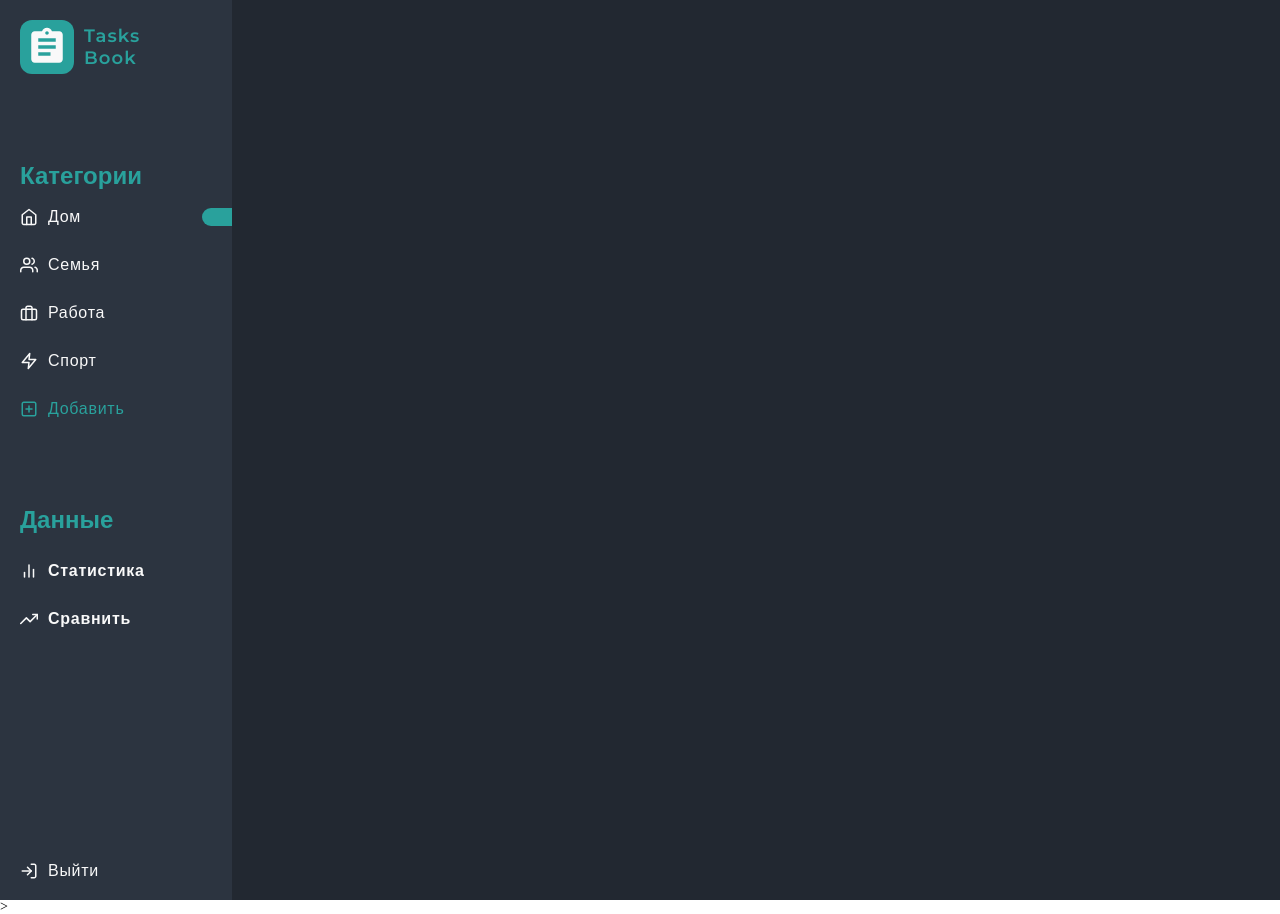
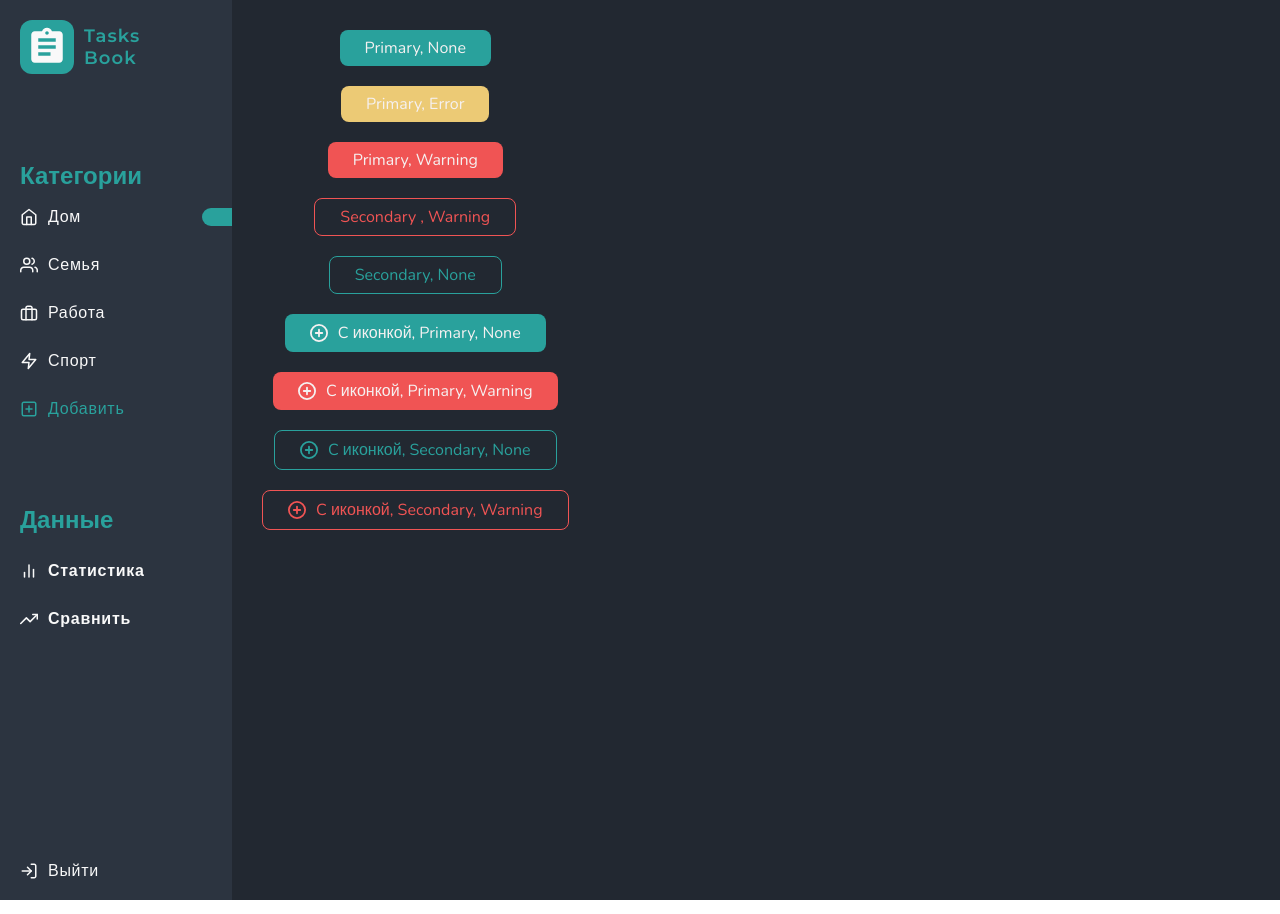
Before and after one commit to Linomadim/Modern-Todo, a website with bundled scripts: page src/index.html in a window 1280 px wide. Built offline with nearby package versions, Linux system fonts and the light colour scheme.

Commit message:
add component 'buttons' and corrected inaccuracies

```diff
--- /dev/null
+++ b/src/components/Buttons/Buttons.css
@@ -0,0 +1,54 @@
+.button {
+  display: flex;
+  align-items: center;
+  align-self: center;
+  justify-content: center;
+  margin: 10px;
+  padding: 10px 25px;
+  border-radius: 8px;
+}
+
+.button_name {
+  font-size: 16px;
+  text-align: center;
+}
+
+.button_icon {
+  display: flex;
+  align-items: center;
+  margin-right: 10px;
+}
+
+.Primary {
+  color: rgb(245 241 241);
+}
+
+.None {
+  background-color: #29a19c;
+}
+
+.Warning {
+  background-color: #f05454;
+}
+
+.Error {
+  background-color: #ecca75;
+}
+
+.Secondary_None {
+  color: #29a19c;
+  background-color: transparent;
+  border: 1px solid #29a19c;
+}
+
+.Secondary_Warning {
+  color: #f05454;
+  background-color: transparent;
+  border: 1px solid #f05454;
+}
+
+.Secondary_Error {
+  color: #ecca75;
+  background-color: transparent;
+  border: 1px solid #ecca75;
+}
--- /dev/null
+++ b/src/components/Buttons/Buttons.js
@@ -0,0 +1,53 @@
+class Button {
+  constructor(props) {
+    this.icon = props.icon;
+    this.name = props.name;
+    this.type = props.type;
+    this.state = props.state;
+    this.onClick = props.onClick;
+  }
+
+  render() {
+    const button = document.createElement("div");
+
+    button.classList.add("button");
+    button.classList.add(this.type);
+    button.classList.add(this.state);
+
+    if (this.type === "Secondary") {
+      switch (this.state) {
+        case "None":
+          button.classList.add("Secondary_None");
+
+          break;
+        case "Warning":
+          button.classList.add("Secondary_Warning");
+
+          break;
+        case "Error":
+          button.classList.add("Secondary_Error");
+          break;
+        default:
+          break;
+      }
+    }
+
+    if (this.icon) {
+      const buttonIcon = document.createElement("div");
+      buttonIcon.classList.add("button_icon");
+      buttonIcon.innerHTML = this.icon;
+      button.append(buttonIcon);
+    }
+
+    const buttonName = document.createElement("div");
+    buttonName.classList.add("button_name");
+    buttonName.innerHTML = this.name;
+    button.append(buttonName);
+
+    button.addEventListener("click", this.onClick);
+
+    return button;
+  }
+}
+
+export default Button;
--- a/src/index.css
+++ b/src/index.css
@@ -93,6 +93,12 @@ body {
   height: 100%;
   font-family: Nunito, sans-serif;
   background-color: #222831;
+}
+
+.content {
+  display: flex;
+  flex-direction: column;
+  padding: 20px;
 }
 
 .sidebar {
@@ -220,7 +226,7 @@ body {
     display: flex;
     flex: 0 1 100%;
     flex-direction: column;
-    align-items: flex-end;
+    align-items: center;
     font-size: 16px;
     text-align: center;
   }
--- a/src/index.html
+++ b/src/index.html
@@ -8,6 +8,7 @@
     <link rel="stylesheet" href="index.css" type="text/css">
     <link rel="stylesheet" href="/src/components/Link/Link.css" type="text/css">
     <link rel="stylesheet" href="/src/components/LinkList/LinkLink.css" type="text/css">
+    <link rel="stylesheet" href="/src/components/Buttons/Buttons.css" type="text/css">
     <meta charset="UTF-8">
     <meta http-equiv="X-UA-Compatible" content="IE=edge">
     <meta name="viewport" content="width=device-width, initial-scale=1.0">
@@ -24,9 +25,9 @@
                 <div class="sidebar_content_information title">Данные</div>
             </div>
             <div class="sidebar_exit"></div>
-            <div class="content"></div>
         </div>
-    </div>>
+        <div class="content"></div>
+    </div>
 </body>
 <script type="module" src="index.js"></script>
 
--- a/src/index.js
+++ b/src/index.js
@@ -1,6 +1,7 @@
 import LinkList from "./components/LinkList/LinkList.js";
 import Link from "./components/Link/Link.js";
 import Icons from "./utils/icons.js";
+import Button from "./components/Buttons/Buttons.js";
 
 const categoriesObj = [
   {
@@ -83,3 +84,91 @@ const exit = new Link({
 });
 const exitHTML = document.querySelector(".sidebar_exit");
 exitHTML.append(exit.render());
+
+const Type = {
+  Primary: "Primary",
+  Secondary: "Secondary",
+};
+
+const State = {
+  None: "None",
+  Warning: "Warning",
+  Error: "Error",
+};
+
+const button1 = new Button({
+  name: "Primary, None  ",
+  type: Type.Primary,
+  state: State.None,
+  onClick: () => true,
+});
+const button2 = new Button({
+  name: "Primary, Error",
+  type: Type.Primary,
+  state: State.Error,
+  onClick: () => true,
+});
+const button3 = new Button({
+  name: "Primary, Warning",
+  type: Type.Primary,
+  state: State.Warning,
+  onClick: () => true,
+});
+
+const button4 = new Button({
+  name: "Secondary , Warning",
+  type: Type.Secondary,
+  state: State.Warning,
+  onClick: () => true,
+});
+
+const button5 = new Button({
+  name: "Secondary, None",
+  type: Type.Secondary,
+  state: State.None,
+  onClick: () => true,
+});
+
+const button6 = new Button({
+  icon: Icons.Button,
+  name: "C иконкой, Primary, None",
+  type: Type.Primary,
+  state: State.None,
+  onClick: () => true,
+});
+
+const button7 = new Button({
+  icon: Icons.Button,
+  name: "C иконкой, Primary, Warning",
+  type: Type.Primary,
+  state: State.Warning,
+  onClick: () => true,
+});
+
+const button8 = new Button({
+  icon: Icons.Button,
+  name: "C иконкой, Secondary, None",
+  type: Type.Secondary,
+  state: State.None,
+  onClick: () => true,
+});
+
+const button9 = new Button({
+  icon: Icons.Button,
+  name: "C иконкой, Secondary, Warning",
+  type: Type.Secondary,
+  state: State.Warning,
+  onClick: () => true,
+});
+
+const domContent = document.querySelector(".content");
+
+domContent.append(button1.render());
+domContent.append(button2.render());
+domContent.append(button3.render());
+domContent.append(button4.render());
+domContent.append(button5.render());
+domContent.append(button6.render());
+domContent.append(button7.render());
+domContent.append(button8.render());
+domContent.append(button9.render());
--- a/src/utils/icons.js
+++ b/src/utils/icons.js
@@ -66,6 +66,12 @@ const Icons = {
   <path d="M11.25 9H2.25" stroke=${color} stroke-width="1.5" stroke-linecap="round" stroke-linejoin="round"/>
   </svg>
         `,
+  Button: `<svg width='18px' height='18px' viewBox="0 0 20 20" fill="none" xmlns="http://www.w3.org/2000/svg">
+<path d="M10 19C14.9706 19 19 14.9706 19 10C19 5.02944 14.9706 1 10 1C5.02944 1 1 5.02944 1 10C1 14.9706 5.02944 19 10 19Z" stroke="currentColor" stroke-width="2" stroke-linecap="round" stroke-linejoin="round"/>
+<path d="M10 6.39999V13.6" stroke=currentColor stroke-width="2" stroke-linecap="round" stroke-linejoin="round"/>
+<path d="M6.4 10H13.6" stroke=currentColor stroke-width="2" stroke-linecap="round" stroke-linejoin="round"/>
+</svg>
+`,
 };
 
 export default Icons;
```
Also changed, not shown: 1 other file.
